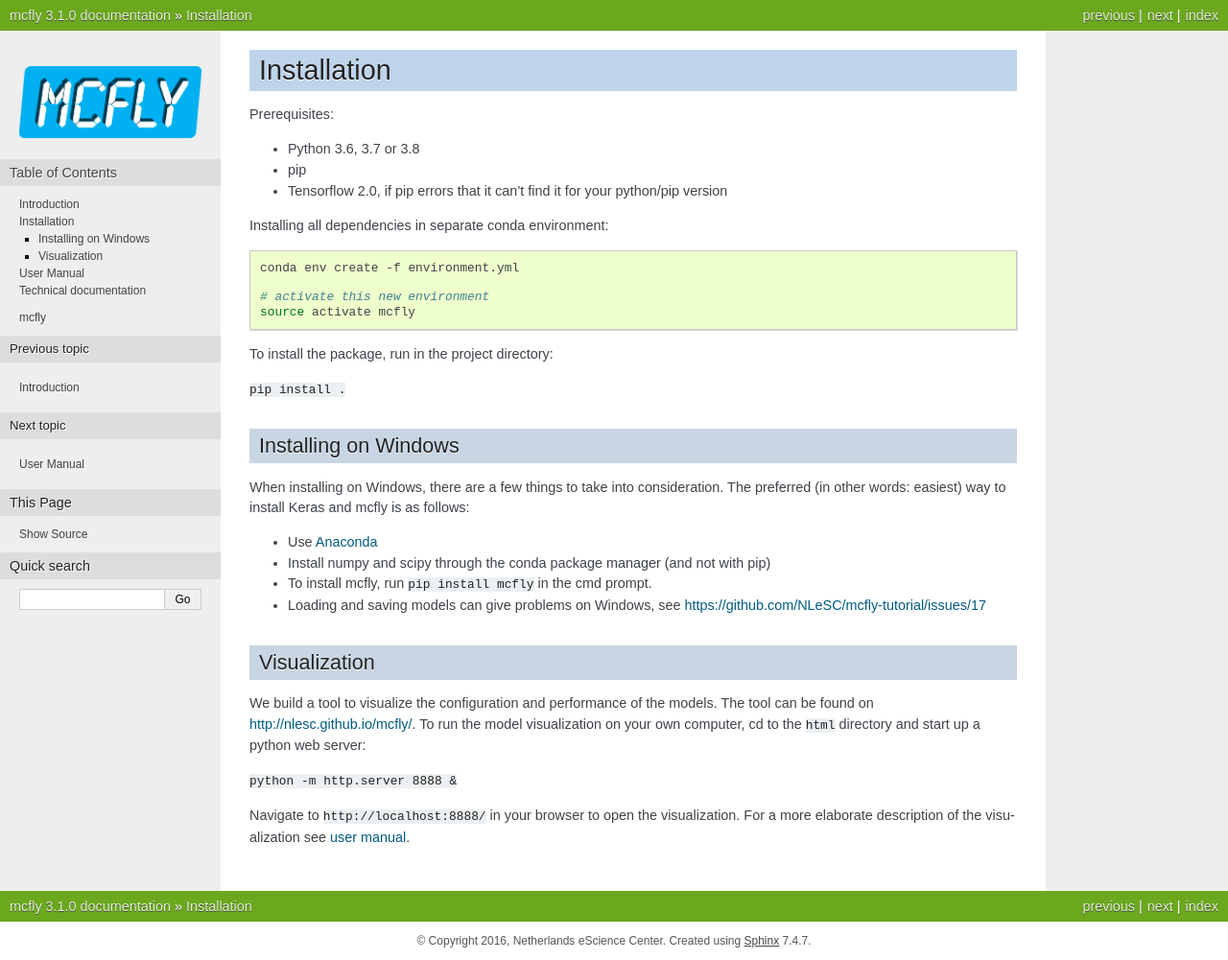
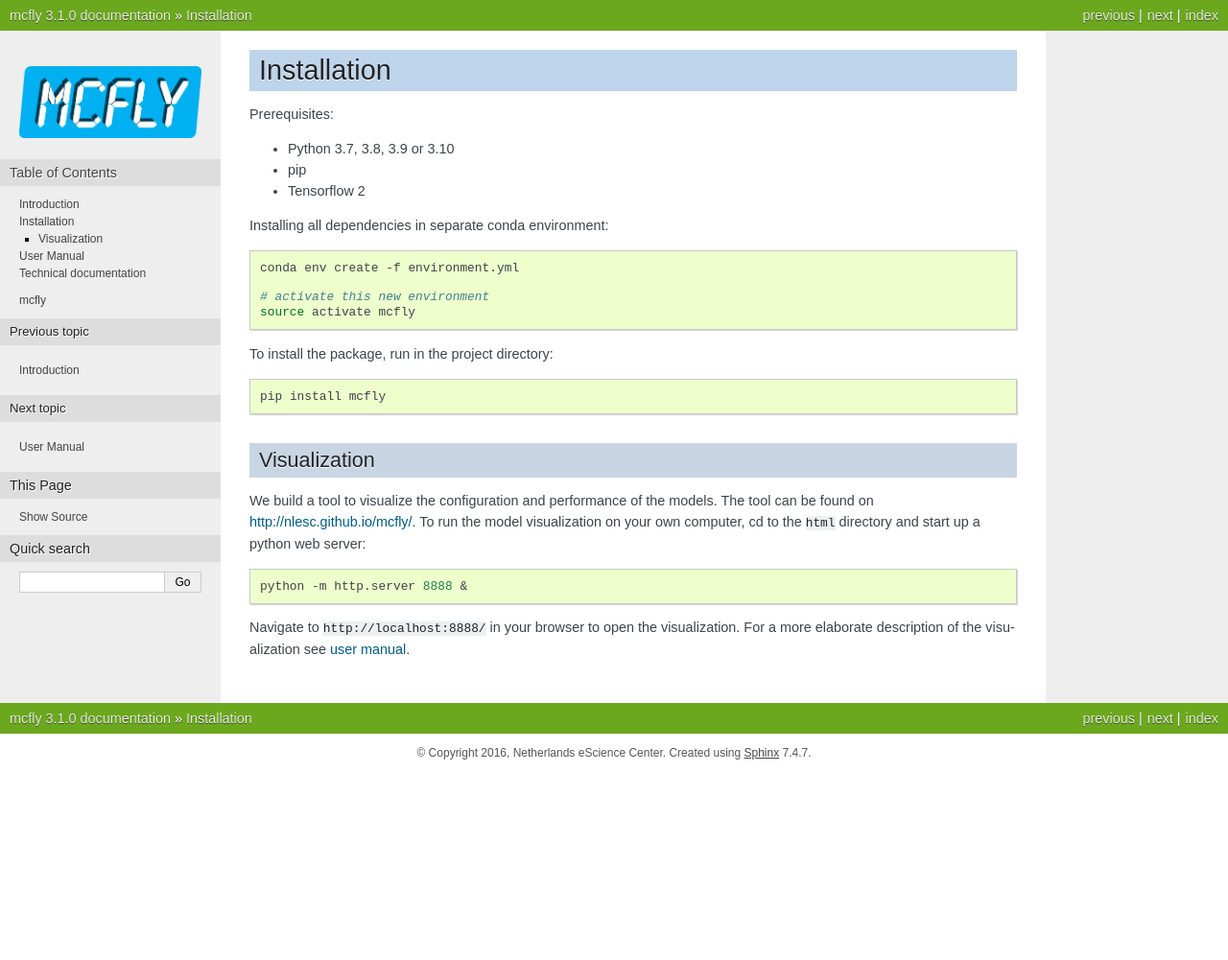
Before and after one commit to NLeSC/mcfly, a Sphinx documentation site: the page built from docs/installation.rst, in a window 1280 px wide. Shown: the whole page at 96% size. Built offline with Sphinx 7.4.7, drawn with Linux system fonts in a browser that asks for light colours; after the commit the page ends 900 px from its top, so only the background shows below that.

```diff
--- a/docs/conf.py
+++ b/docs/conf.py
@@ -74,13 +74,13 @@ release = __version__
 #
 # This is also used if you do content translation via gettext catalogs.
 # Usually you set "language" from the command line for these cases.
-language = None
+language = 'en'
 
 # There are two options for replacing |today|: either, you set today to some
 # non-false value, then it is used:
 #today = ''
 # Else, today_fmt is used as the format for a strftime call.
-#today_fmt = '%B %d, %Y'
+today_fmt = '%B %d, %Y'
 
 # List of patterns, relative to source directory, that match files and
 # directories to ignore when looking for source files.
@@ -93,7 +93,7 @@ exclude_patterns = ['_build']
 # If true, '()' will be appended to :func: etc. cross-reference text.
 #add_function_parentheses = True
 
-# If true, the current module name will be prepended to all description
+# Some recommended reading  course on deep learnin If true, the current module name will be prepended to all description
 # unit titles (such as .. function::).
 #add_module_names = True
 
@@ -185,7 +185,7 @@ html_sidebars = { '**': ['globaltoc.html', 'relations.html', 'sourcelink.html',
 #html_show_sphinx = True
 
 # If true, "(C) Copyright ..." is shown in the HTML footer. Default is True.
-#html_show_copyright = True
+html_show_copyright = True
 
 # If true, an OpenSearch description file will be output, and all pages will
 # contain a <link> tag referring to it.  The value of this option must be the
--- a/docs/index.rst
+++ b/docs/index.rst
@@ -6,14 +6,14 @@
 Welcome to mcfly's documentation!
 =================================
 
-The goal of mcfly is to ease using deep learning technology for time series classification.
+The goal of mcfly is to ease using deep learning technology for time series classification and regression.
 The advantages of deep learning algorithms is that it can handle raw data directly with no need
 to compute signal features, it does not require a expert domain knowledge about the data,
 and it has been shown to be competitive with conventional machine learning techniques.
-As an example, you can apply mcfly on, accelerometer data for activity classification,
+As an example, you can apply mcfly on accelerometer data for activity classification,
 as shown in the mcfly `tutorial <https://github.com/NLeSC/mcfly-tutorial>`_.
 
-If you use mcfly in your reserach, please cite the following software paper:
+If you use mcfly in your research, please cite the following software paper:
 
 D. van Kuppevelt, C. Meijer, F. Huber, A. van der Ploeg, S. Georgievska, V.T. van Hees. Mcfly: Automated deep learning on time series.
 SoftwareX,
--- a/docs/installation.rst
+++ b/docs/installation.rst
@@ -3,10 +3,9 @@ Installation
 
 Prerequisites:
 
-* Python 3.6, 3.7 or 3.8
+* Python 3.7, 3.8, 3.9 or 3.10
 * pip
-* Tensorflow 2.0, if pip errors that it can’t find it for your python/pip version
-
+* Tensorflow 2
 
 Installing all dependencies in separate conda environment:
 
@@ -19,19 +18,10 @@ Installing all dependencies in separate conda environment:
 
 To install the package, run in the project directory:
 
-``pip install .``
+.. code:: sh
 
-Installing on Windows
-~~~~~~~~~~~~~~~~~~~~~
+   pip install mcfly
 
-When installing on Windows, there are a few things to take into
-consideration. The preferred (in other words: easiest) way to install
-Keras and mcfly is as follows:
-
-* Use `Anaconda <https://www.anaconda.com/download>`__
-* Install numpy and scipy through the conda package manager (and not with pip)
-* To install mcfly, run ``pip install mcfly`` in the cmd prompt.
-* Loading and saving models can give problems on Windows, see https://github.com/NLeSC/mcfly-tutorial/issues/17
 
 
 Visualization
@@ -42,7 +32,9 @@ models. The tool can be found on http://nlesc.github.io/mcfly/. To run
 the model visualization on your own computer, cd to the ``html``
 directory and start up a python web server:
 
-``python -m http.server 8888 &``
+.. code:: sh
+
+    python -m http.server 8888 &
 
 Navigate to ``http://localhost:8888/`` in your browser to open the
 visualization. For a more elaborate description of the visualization see
```
Also changed, not shown: docs/reference.rst (+0 -8 lines), docs/user_manual.rst (+4 -7 lines).
